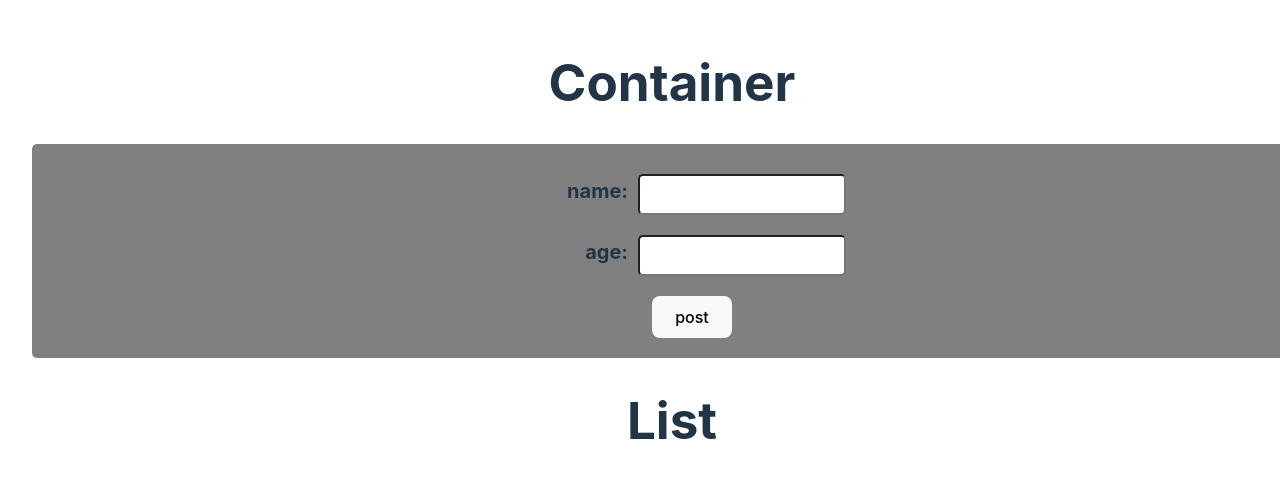
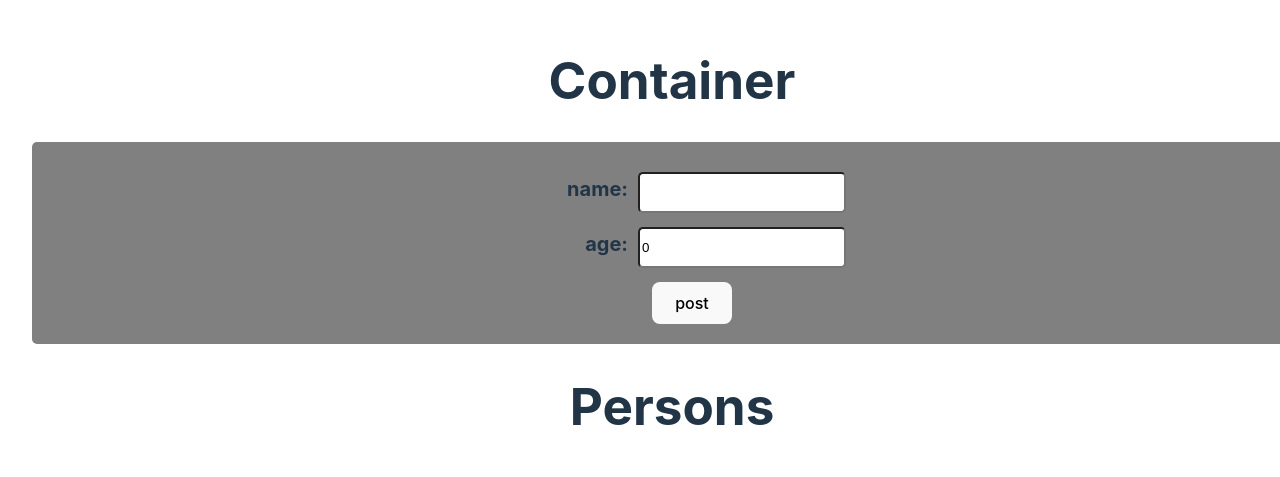
Before and after one commit to Kymaeda/udemy-vue-with-ts-2, a Vue app: page / in a window 1280 px wide. Shown: the part 149-626 px from the top of the page. Built offline with nearby package versions, Linux system fonts and the light colour scheme.

Commit message:
plot app

```diff
--- a/src/components/PersonContainer.vue
+++ b/src/components/PersonContainer.vue
@@ -1,14 +1,31 @@
 <script setup lang="ts">
 import PersonForm from './PersonForm.vue';
 import PersonList from './PersonList.vue';
+import { ref, Ref } from 'vue';
+
+interface Person {
+  id: number,
+  name: string,
+  age: number,
+}
+
+const persons: Ref<Person[]> = ref([]);
+const addPerson = (person: Person) => {
+  persons.value.push(person)
+}
+
+const removePerson = (person_id: number) => {
+  console.log('person_id', person_id)
+  persons.value = persons.value.filter(person => person.id != person_id)
+}
 </script>
 
 <template>
   <div class="person_container">
     <h1>Container</h1>
 
-    <PersonForm />
-    <PersonList />
+    <PersonForm @submit="addPerson"/>
+    <PersonList :persons="persons" @remove="removePerson" />
   </div>
 </template>
 
--- a/src/components/PersonForm.vue
+++ b/src/components/PersonForm.vue
@@ -1,18 +1,32 @@
-<script setup lang="ts"></script>
+<script setup lang="ts">
+import { ref } from 'vue'
+const name = ref<string>('')
+const age = ref<number>(0)
+const inputName = ref()
+
+const emit = defineEmits(['submit'])
+const submit = () => {
+  const person = { id: Math.random(), name: name.value, age: age.value }
+  emit('submit', person)
+  name.value = ''
+  age.value = 0
+  inputName.value.focus()
+}
+</script>
 
 <template>
   <div class="form-container">
     <div class="input-container">
       <div class="input">
         <p>name: </p>
-        <input />
+        <input v-model="name" ref="inputName"/>
       </div>
       <div class="input">
         <p>age: </p>
-        <input />
+        <input v-model="age" type="number"/>
       </div>
     </div>
-    <button class="submit-btn">post</button>
+    <button class="submit-btn" @click="submit">post</button>
   </div>
 </template>
 
@@ -32,7 +46,7 @@
   padding: 10px;
   display: flex;
   justify-content: center;
-  line-height: 35px;
+  height: 35px;
 }
 
 .input span {
--- a/src/components/PersonList.vue
+++ b/src/components/PersonList.vue
@@ -1,11 +1,52 @@
-<script setup lang="ts"></script>
+<script setup lang="ts">
+interface Person {
+  id: number,
+  name: string,
+  age: number
+}
+interface Props {
+  persons: Person[]
+}
+
+// NOTE: 直書きすると、↓。これを汎用的に使いまわせるようにinterfaceを使って書く
+// defineProps<{ persons: [{ id: number, name: string, age: number }] }>()
+defineProps<Props>()
+
+const emit = defineEmits(['remove'])
+const removePerson = (person_id: number) => {
+  emit('remove', person_id)
+}
+</script>
 
 <template>
   <div>
-    <h1>List</h1>
-
-    <div></div>
+    <h1>Persons</h1>
+    <div>
+      <ul class="person-list">
+        <li v-for="person in persons" :key="person.id" class="person">
+          <p class="person-name">{{ person.name }}</p>
+          <p class="person-age">{{ person.age }}</p>
+          <button @click="removePerson(person.id)">Delete</button>
+        </li>
+      </ul>
+    </div>
   </div>
 </template>
 
-<style scoped></style>
+<style scoped>
+ul {
+  padding: 0;
+  display: flex;
+  flex-direction: column;
+  justify-content: center;
+}
+.person {
+  list-style: none;
+  display: flex;
+  justify-content: center;
+}
+
+.person-name {
+  width: 20%;
+}
+</style>
```
